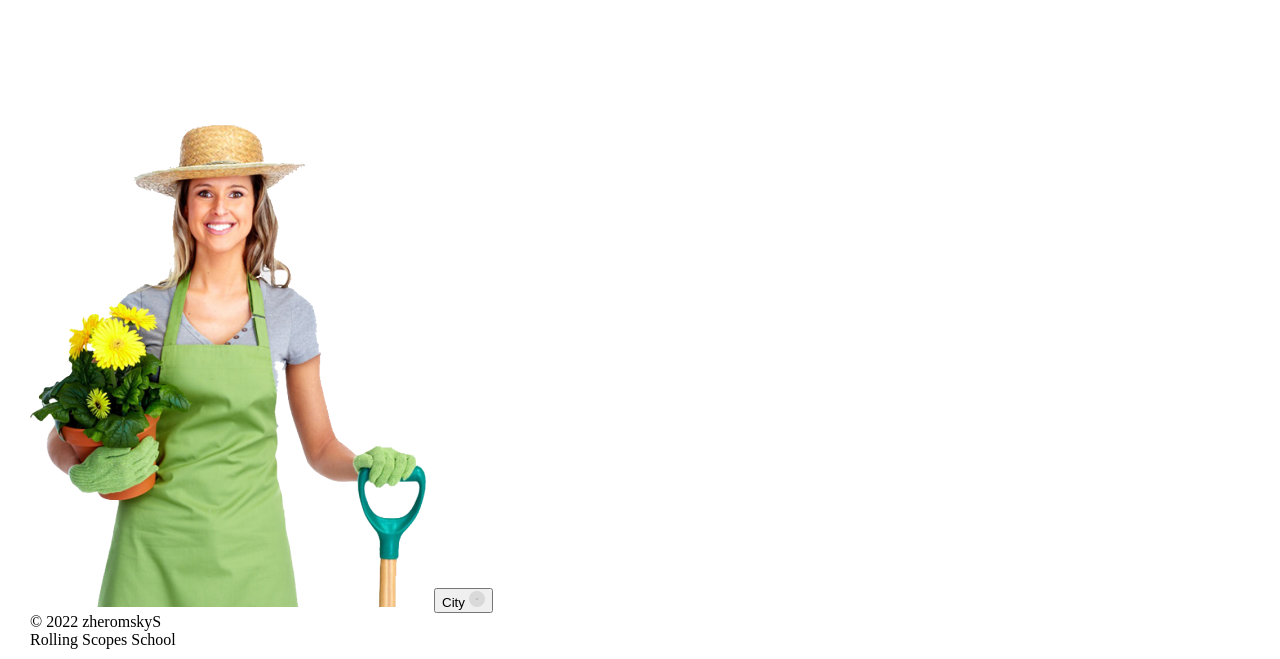
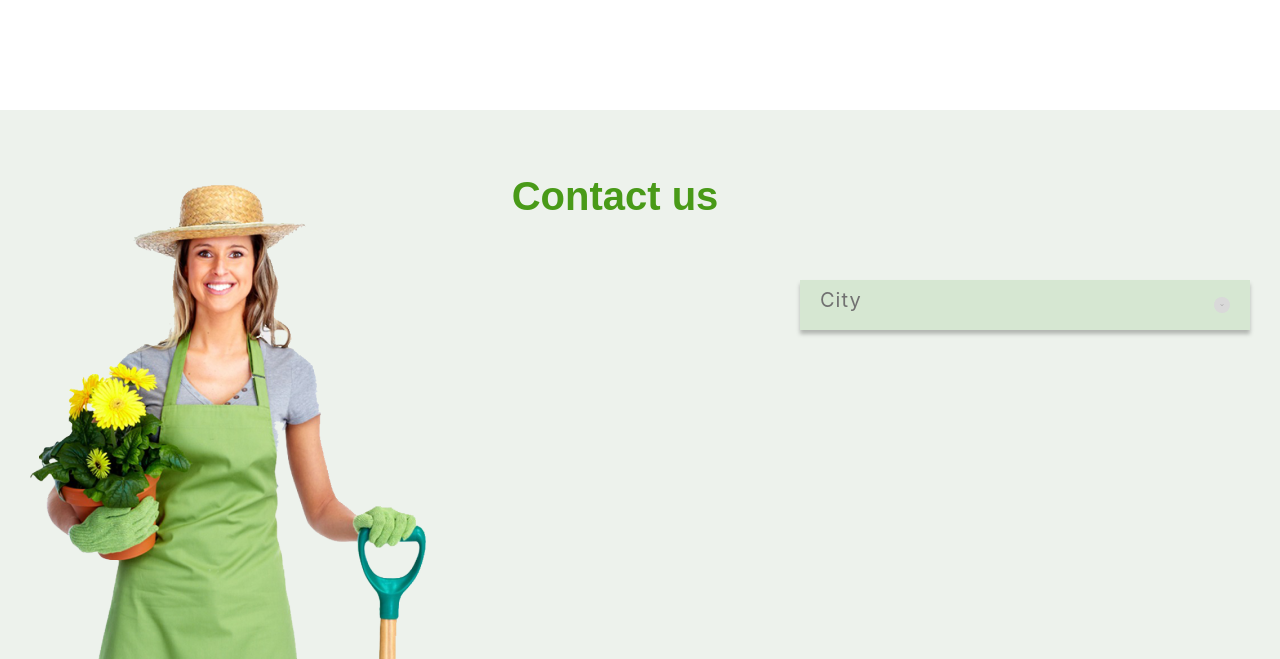
Before and after one commit to zheromskyS/Plants, a website: page index.html in a window 1280 px wide. Shown: the part 2970-3629 px from the top of the page. Drawn offline with Linux system fonts and the light colour scheme.

Commit message:
init: add contacts

```diff
--- a/index.html
+++ b/index.html
@@ -236,7 +236,8 @@
 
           <div class="contact-us">
             <h2 class="contact-us__header">
-              Our best <span class="header_green">gardeners</span> are ready to help you
+              Our best <span class="header_green">gardeners</span> are ready to
+              help you
             </h2>
 
             <button class="contact-us__button">Contact-us</button>
@@ -251,12 +252,14 @@
       </section>
 
       <section class="contacts">
-        <div class="wrapper">
+        <div class="wrapper contacts-wrapper">
           <img
             src="assets/images/contact_woman.png"
             alt="img"
             class="contacts__img"
           />
+
+          <h2 class="contacts__header">Contact us</h2>
 
           <button class="service__choice-city">
             City
@@ -264,7 +267,7 @@
             <img
               src="assets/icons/arrow-down.svg"
               alt="img"
-              class="accordion"
+              class="accordion choice-city__accordion"
             />
           </button>
         </div>
--- a/style.css
+++ b/style.css
@@ -374,6 +374,14 @@ body {
   width: 450px;
 }
 
+.contacts-wrapper {
+  /*position: relative;*/
+
+  padding-top: 60px;
+  display: flex;
+  justify-content: space-between;
+}
+
 .contact-us__header {
   font-family: "Inter", sans-serif;
   font-style: normal;
@@ -409,3 +417,56 @@ body {
 .contact-us__img {
   margin-left: auto;
 }
+
+.contacts {
+  background-color: #edf2ec;
+  height: 557px;
+}
+
+.contacts__header {
+  text-align: center;
+  margin: 0;
+
+  font-family: 'Inika', sans-serif;
+  font-style: normal;
+  font-weight: 700;
+  font-size: 40px;
+  line-height: 52px;
+
+  color: #499A18;
+
+}
+
+.contacts__img {
+  /*position: absolute;*/
+  /*left: 109px;*/
+  /*top: 53px;*/
+}
+
+.service__choice-city {
+  display: flex;
+  justify-content: space-between;
+
+  width: 450px;
+  height: 50px;
+
+  font-family: "Inter", sans-serif;
+  font-style: normal;
+  font-weight: 400;
+  font-size: 20px;
+  line-height: 40px;
+  letter-spacing: 0.05em;
+  color: #717171;
+
+  background: #d6e7d2;
+  box-shadow: 0 4px 4px rgba(0, 0, 0, 0.25);
+  border: none;
+  border-radius: 0;
+
+  margin-top: 110px;
+  padding: 0 20px;
+}
+
+.choice-city__accordion {
+  margin: auto 0;
+}
```
